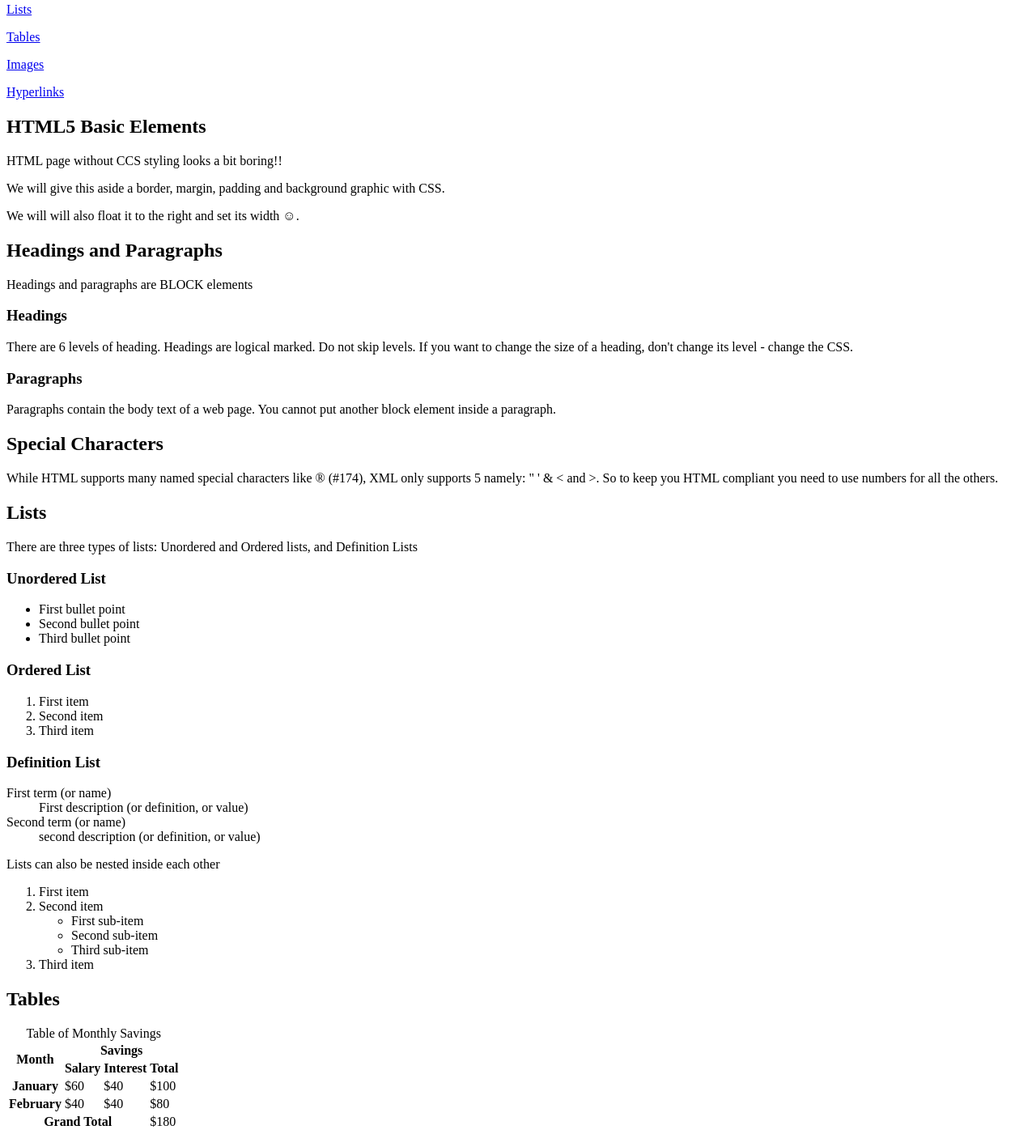
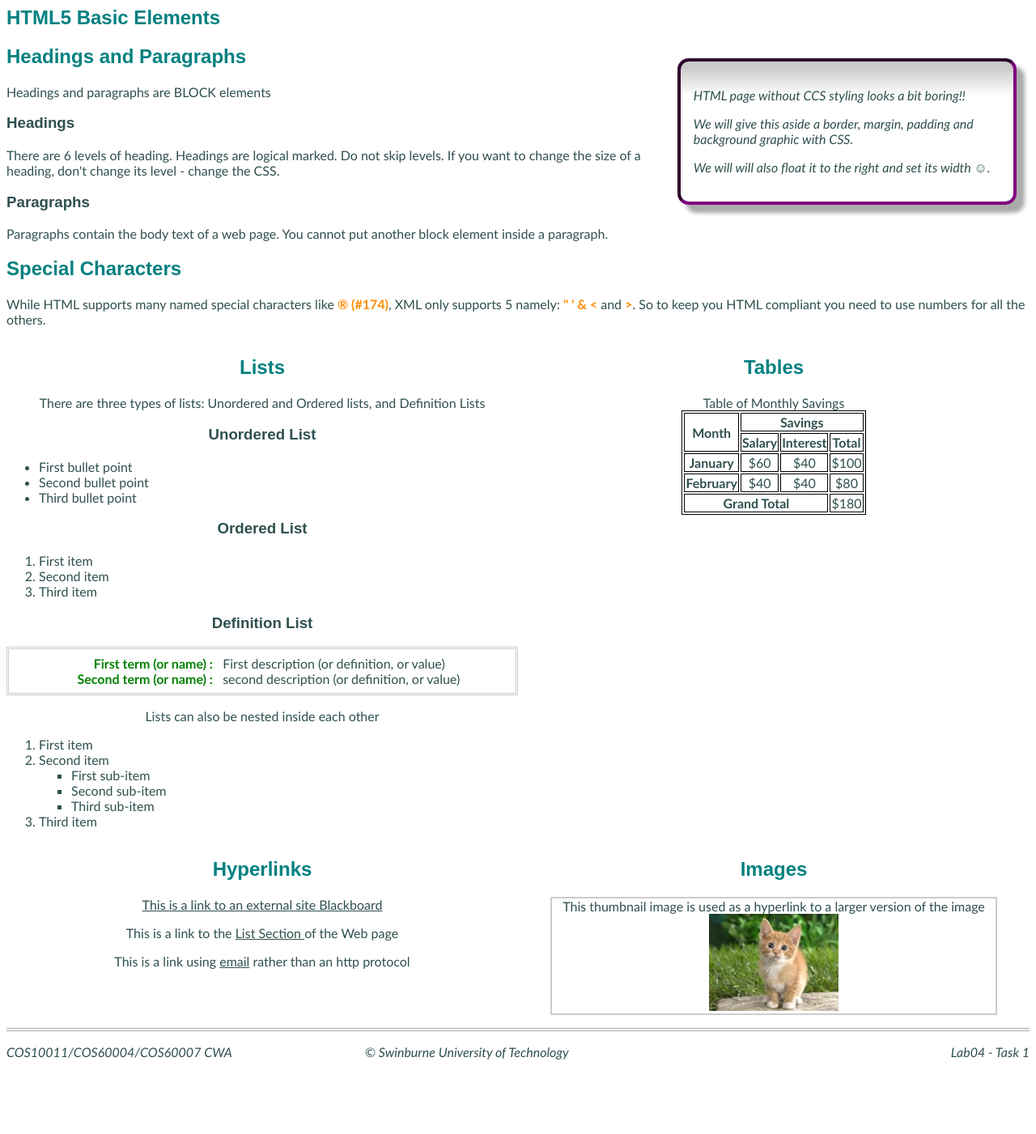
Before and after one commit to khosrua/COS60004-Creating-Web-Applications, a plain HTML site: page lab04/lab04/lab04task1.html in a window 1280 px wide. Shown: the part 145-1546 px from the top of the page at 81% size. After the commit the page ends 1478 px from the top, so only its background shows below. Drawn offline with Linux system fonts and the light colour scheme.

Commit message:
lab 4 tast 1

```diff
--- a/lab04/lab04/lab04task1.html
+++ b/lab04/lab04/lab04task1.html
@@ -7,6 +7,9 @@
   <meta name="author" content="A Lecturer"  />
   <title>Lab 4 - CSS Layout</title>
   <!-- References to external CSS files -->
+   <link rel="stylesheet" href="styles/lab03.css">
+   <link rel="stylesheet" href="styles/layout.css">
+   <link rel="stylesheet" href="dl.css">
 
 
 </head>
--- /dev/null
+++ b/lab04/lab04/styles/lab03.css
@@ -0,0 +1,81 @@
+/*
+filename: style.css
+author: Daniel Ding
+created: 2026-08-24
+last modified: 2026-08-24
+description: lab03.html
+*/
+
+h1 {
+    color: purple;
+    font-size: 2em;
+    font-weight: bold;
+}
+
+* {
+    font-family: Calibri, sans-serif;
+    color: #2F4F4F;
+}
+
+h2 {
+    color: rgb(0, 128, 128);
+    font-weight: bold;
+    font-size: 1.5em;
+}
+
+aside, footer {
+    font-style: italic;
+}
+
+h1, h2, h3 {
+    font-family: Arial, sans-serif;
+}
+
+table, th, td {
+    border: 1px solid black;
+}
+
+#images {
+    text-align: center;
+}
+
+#headings3{
+    color: red
+}
+
+.special {
+    color: darkorange;
+    font-weight: bold;
+}
+
+.row {
+    text-align: right;
+}
+
+nav a {
+    text-decoration: none;
+    padding: 0.2em 0.6em;
+    border: 4px solid #ccc;
+}
+
+/* ol {
+    list-style-type: lower-roman;
+}
+
+ul {
+    list-style-type: square;
+} */
+
+ol ul {
+    list-style-type: square;
+}
+
+aside:hover {
+    display: none;
+    /* visibility: hidden; */
+}
+
+nav a:hover {
+    background-color: lightblue;
+    border-color: darkblue;
+}
--- /dev/null
+++ b/lab04/lab04/styles/layout.css
@@ -0,0 +1,89 @@
+/*
+filename: Daniel D
+author: Daniel D
+created: 2026-08-28
+last modified: 2026-08-28
+description: lab04tast1
+*/
+
+aside:hover{
+    display: block;
+}
+
+.menu{
+    display: inline;
+}
+
+aside {
+    border: 4px inset purple;
+    border-radius: 14px;
+    margin: 1em;
+    padding: 1em;
+    background: url(images/fade.jpg) repeat-x top left;
+    width: 30%;
+    float: right;
+    box-shadow: 10px 10px 5px #aaaaaa;
+}
+
+header {
+    border: 1px inset darkgray;
+    margin: 0.5em;
+    padding: 0.5em;
+    background-color: lightgray;
+    text-align: center;
+}
+
+footer {
+    border-top: 4px double darkgray;
+    clear: both;
+}
+
+#lists {
+    float: left;
+}
+
+table {
+    margin: auto;
+}
+
+#tables {
+    float: right;
+    margin: auto;
+}
+
+#hyperlinks {
+    clear: left;
+    float: left;
+}
+
+section#images {
+    float: right;
+}
+
+figure {
+    border: 2px solid #ccc;
+}
+
+#lists, #images, #tables, #hyperlinks {
+    width: 50%;
+    text-align: center;
+}
+
+ol, ul, dl {
+    text-align: left;
+}
+
+article {
+    min-width: 30em;
+}
+
+footer p {
+    display: inline-block;
+    width: 30%
+}
+
+footer p:first-child {float: left;}
+
+footer p:nth-child(2) {text-align: center;}
+
+footer p:last-child {float: right; text-align: right;}
```
